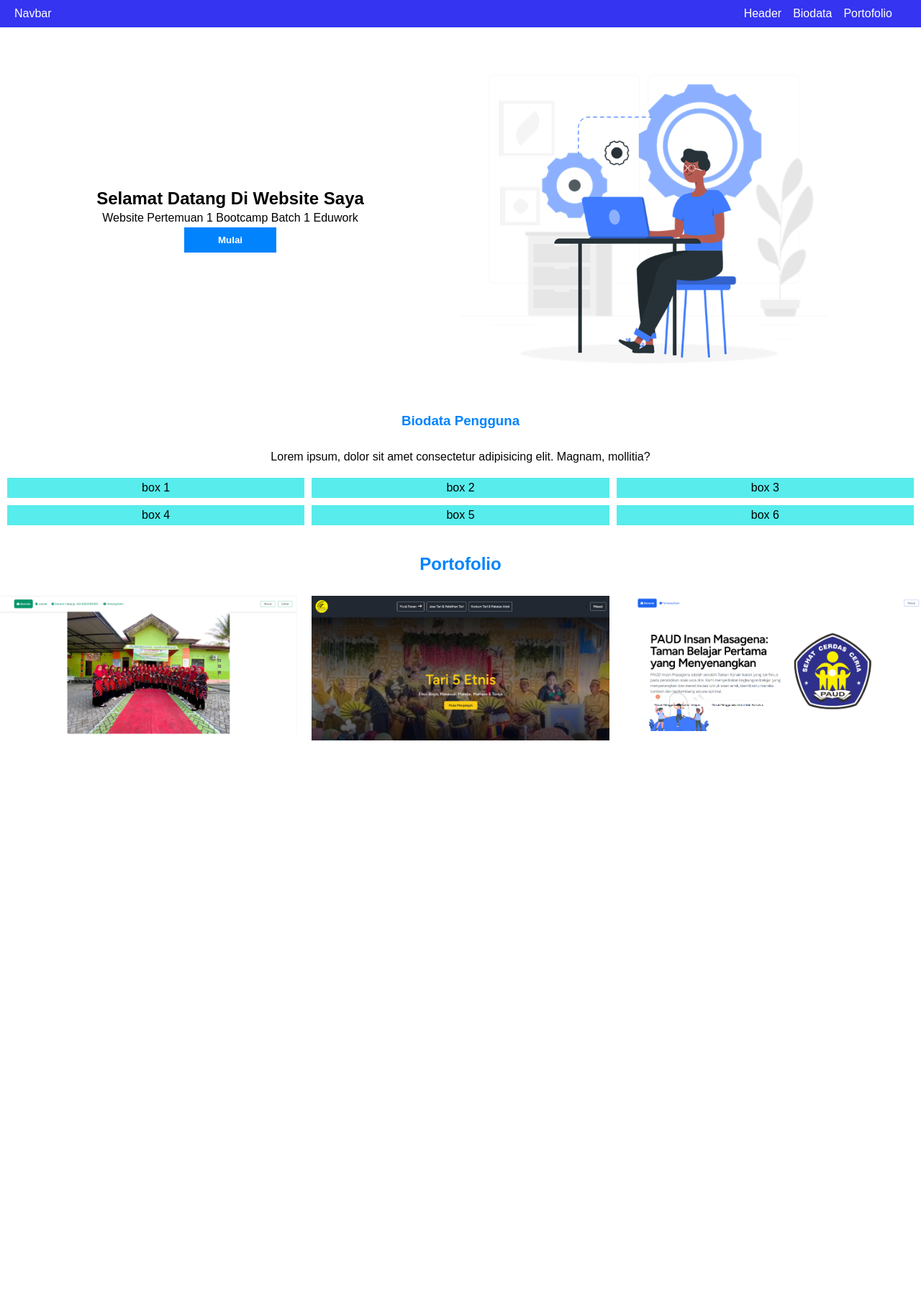
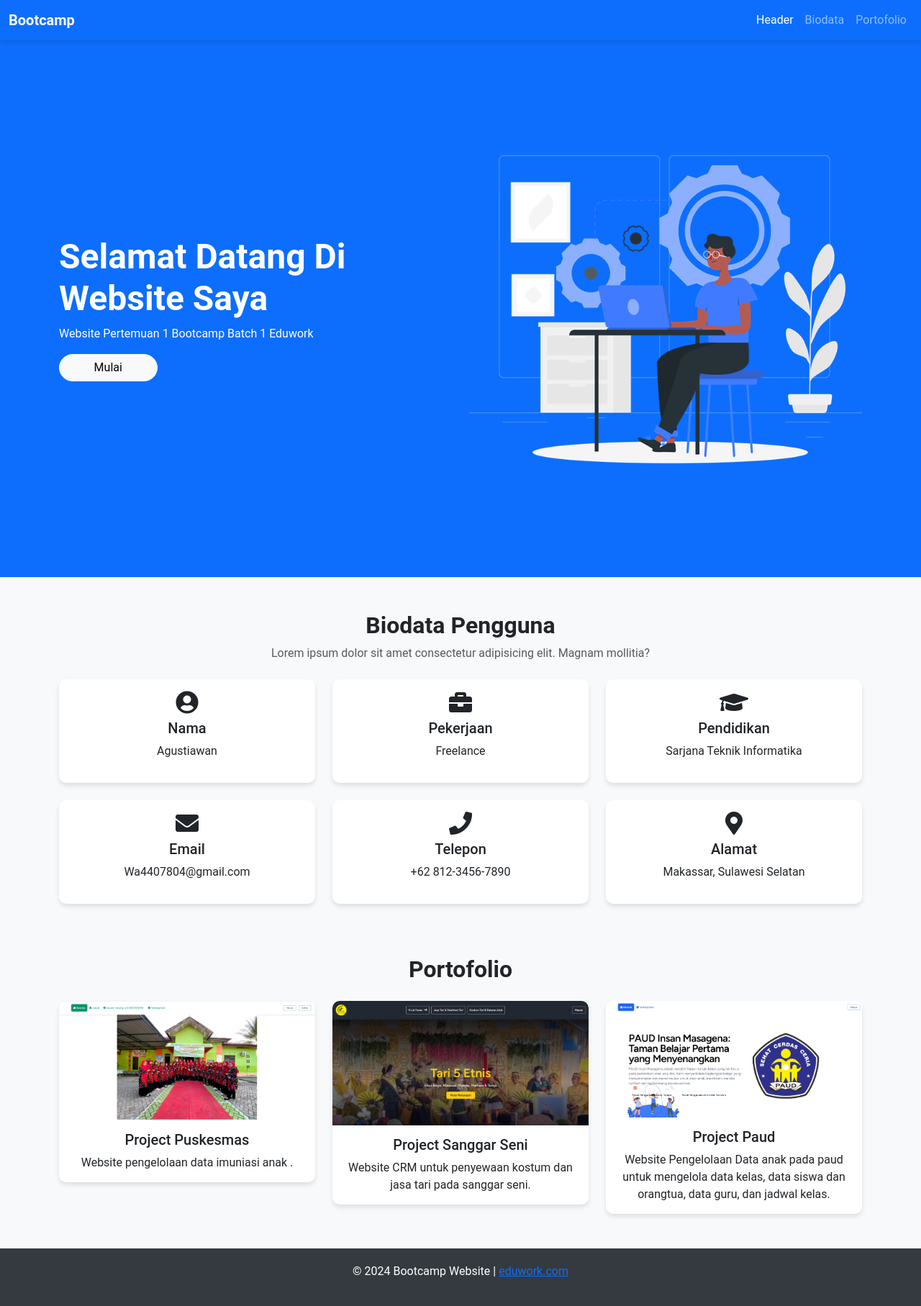
Before and after one commit to agustiawan5209/Bootcamp-eduwork, a PHP site: page / in a window 1280 px wide. Shown: the whole page at 72% size. Before the commit the page ends 1029 px from the top, so only its background shows below. Run offline with PHP 8.4, Linux system fonts and the light colour scheme.

Commit message:
Update tugas pertemuan 3 Boostrap

```diff
--- a/index.html
+++ b/index.html
@@ -4,70 +4,239 @@
 <head>
     <meta charset="UTF-8">
     <meta name="viewport" content="width=device-width, initial-scale=1.0">
-    <title>Bootcamp</title>
-    <link rel="stylesheet" href="style.css">
+    <title>Modern Bootcamp</title>
+    <link href="https://cdn.jsdelivr.net/npm/bootstrap@5.3.0/dist/css/bootstrap.min.css" rel="stylesheet">
+
+    <!-- Fontawsome -->
+    <link href="https://cdnjs.cloudflare.com/ajax/libs/font-awesome/5.15.4/css/all.min.css" rel="stylesheet">
+
+    <style>
+        body {
+            font-family: 'Roboto', sans-serif;
+            background-color: #f8f9fa;
+        }
+
+        .navbar {
+            box-shadow: 0 4px 6px rgba(0, 0, 0, 0.1);
+        }
+
+        .btn {
+            border-radius: 50px;
+        }
+
+        .section-header {
+            padding: 100px 0;
+            text-align: center;
+            background-color: #0d6efd;
+            color: white;
+        }
+
+        .section-header h1 {
+            font-size: 3rem;
+            font-weight: bold;
+        }
+
+        .card {
+            border: none;
+            border-radius: 10px;
+            box-shadow: 0 4px 6px rgba(0, 0, 0, 0.1);
+            overflow: hidden;
+            transition: transform 0.3s, box-shadow 0.3s;
+        }
+
+        .card:hover {
+            transform: translateY(-10px);
+            box-shadow: 0 6px 12px rgba(0, 0, 0, 0.2);
+        }
+
+        .card img {
+            width: 100%;
+            height: auto;
+        }
+
+        .card-body {
+            padding: 15px;
+        }
+
+        footer {
+            background-color: #343a40;
+            color: #fff;
+            padding: 20px;
+        }
+
+        footer a {
+            color: #0d6efd;
+        }
+    </style>
 </head>
 
 <body>
-
-    <!-- Section 1: Header -->
-    <header class="navbar">
-        <nav>
-            <div class="nav-logo" align="center">Navbar</div>
-            <div class="nav-link" align="right">
-                <a href="#section2">Header</a>
-                <a href="#section3">Biodata</a>
-                <a href="#section4">Portofolio</a>
+    <!-- Navbar -->
+    <nav class="navbar navbar-expand-lg bg-primary navbar-dark">
+        <div class="container-fluid">
+            <a class="navbar-brand fw-bold" href="#">Bootcamp</a>
+            <button class="navbar-toggler" type="button" data-bs-toggle="collapse" data-bs-target="#navbarNav"
+                aria-controls="navbarNav" aria-expanded="false" aria-label="Toggle navigation">
+                <span class="navbar-toggler-icon"></span>
+            </button>
+            <div class="collapse navbar-collapse" id="navbarNav">
+                <ul class="navbar-nav ms-auto">
+                    <li class="nav-item">
+                        <a class="nav-link active" href="#header">Header</a>
+                    </li>
+                    <li class="nav-item">
+                        <a class="nav-link" href="#biodata">Biodata</a>
+                    </li>
+                    <li class="nav-item">
+                        <a class="nav-link" href="#portofolio">Portofolio</a>
+                    </li>
+                </ul>
+            </div>
         </div>
     </nav>
-    </header>
-    <!-- Section 2 : Judul Kiri dan Kanan Gambar -->
 
-    <section id="section2">
-        <div class="header">
-            <div class="header-text">
+    <!-- Section 2: Header -->
+    <section id="header" class="section-header">
+        <div class="container">
+            <div class="row align-items-center">
+                <div class="col-lg-6 text-center text-lg-start">
                     <h1>Selamat Datang Di Website Saya</h1>
                     <p>Website Pertemuan 1 Bootcamp Batch 1 Eduwork</p>
-                <button>Mulai</button>
+                    <button type="button" class="btn w-25 btn-light" data-bs-toggle="modal" data-bs-target="#modalInformation">
+                        Mulai
+                      </button>
                 </div>
-            <div class="header-image">
-                <img src="/image/Header.png" alt="Gambar Placeholder">
+                <div class="col-lg-6">
+                    <img src="/image/Header.png" class="img-fluid" alt="Header Image">
                 </div>
             </div>
-        </d>
+        </div>
+    </section>
 
-        <!-- Section 3 : Biodata dengan 6 Box -->
+    <!-- Section 3: Biodata -->
+    <section id="biodata" class="container my-5">
+        <div class="text-center mb-4">
+            <h2 class="fw-bold">Biodata Pengguna</h2>
+            <p class="text-muted">Lorem ipsum dolor sit amet consectetur adipisicing elit. Magnam mollitia?</p>
+        </div>
+        <div class="row text-center">
+            <div class="col-lg-4 col-md-6 mb-4">
+                <div class="card p-3">
+                    <i class="fas fa-user-circle fa-2x mb-2"></i>
+                    <h5 class="card-title">Nama</h5>
+                    <p>Agustiawan</p>
+                </div>
+            </div>
+            <div class="col-lg-4 col-md-6 mb-4">
+                <div class="card p-3">
+                    <i class="fas fa-briefcase fa-2x mb-2"></i>
+                    <h5 class="card-title">Pekerjaan</h5>
+                    <p>Freelance</p>
+                </div>
+            </div>
+            <div class="col-lg-4 col-md-6 mb-4">
+                <div class="card p-3">
+                    <i class="fas fa-graduation-cap fa-2x mb-2"></i>
+                    <h5 class="card-title">Pendidikan</h5>
+                    <p>Sarjana Teknik Informatika</p>
+                </div>
+            </div>
+            <div class="col-lg-4 col-md-6 mb-4">
+                <div class="card p-3">
+                    <i class="fas fa-envelope fa-2x mb-2"></i>
+                    <h5 class="card-title">Email</h5>
+                    <p>Wa4407804@gmail.com</p>
+                </div>
+            </div>
+            <div class="col-lg-4 col-md-6 mb-4">
+                <div class="card p-3">
+                    <i class="fas fa-phone fa-2x mb-2"></i>
+                    <h5 class="card-title">Telepon</h5>
+                    <p>+62 812-3456-7890</p>
+                </div>
+            </div>
+            <div class="col-lg-4 col-md-6 mb-4">
+                <div class="card p-3">
+                    <i class="fas fa-map-marker-alt fa-2x mb-2"></i>
+                    <h5 class="card-title">Alamat</h5>
+                    <p>Makassar, Sulawesi Selatan</p>
+                </div>
+            </div>
+        </div>
+
+    </section>
+
+    <!-- Section 4: Portofolio -->
+    <section id="section4" class="container my-5">
+        <div class="text-center mb-4">
+            <h2 class="fw-bold">Portofolio</h2>
+        </div>
+        <div class="row">
+            <div class="col-md-4">
+                <div class="card">
+                    <img src="/image/pf (1).png" alt="Portofolio 1" class="card-img-top">
+                    <div class="card-body text-center">
+                        <h5 class="card-title">Project Puskesmas</h5>
+                        <p class="card-text">Website pengelolaan data imuniasi anak .</p>
+                    </div>
+                </div>
+            </div>
+            <div class="col-md-4">
+                <div class="card">
+                    <img src="/image/pf (2).png" alt="Portofolio 2" class="card-img-top">
+                    <div class="card-body text-center">
+                        <h5 class="card-title">Project Sanggar Seni</h5>
+                        <p class="card-text">Website CRM untuk penyewaan kostum dan jasa tari pada sanggar seni.</p>
+                    </div>
+                </div>
+            </div>
+            <div class="col-md-4">
+                <div class="card">
+                    <img src="/image/pf (3).png" alt="Portofolio 3" class="card-img-top">
+                    <div class="card-body text-center">
+                        <h5 class="card-title">Project Paud</h5>
+                        <p class="card-text">Website Pengelolaan Data anak pada paud untuk mengelola data kelas, data siswa dan orangtua, data guru, dan jadwal kelas.</p>
+                    </div>
+                </div>
+            </div>
+        </div>
+    </section>
 
 
-        <table id="section3" cellspacing="10">
-            <tr>
-                <td colspan="3">
-                    <h3>Biodata Pengguna</h3>
-                    <p>Lorem ipsum, dolor sit amet consectetur adipisicing elit. Magnam, mollitia?</p>
-                </td>
-            </tr>
-            <tr>
-                <td align="center">box 1</td>
-                <td align="center">box 2</td>
-                <td align="center">box 3</td>
-            </tr>
-            <tr>
-                <td align="center">box 4</td>
-                <td align="center">box 5</td>
-                <td align="center">box 6</td>
-            </tr>
-        </table>
+    <!-- Modal Information -->
+    <div class="modal fade" id="modalInformation" data-bs-backdrop="static" data-bs-keyboard="false" tabindex="-1"
+        aria-labelledby="modalInformationLabel" aria-hidden="true">
+        <div class="modal-dialog">
+            <div class="modal-content">
+                <div class="modal-header">
+                    <h5 class="modal-title" id="introModalLabel">Perkenalan Diri</h5>
+                    <button type="button" class="btn-close" data-bs-dismiss="modal" aria-label="Close"></button>
+                </div>
+                <div class="modal-body text-center">
+                    <i class="fas fa-laptop-code fa-3x mb-3"></i>
+                    <h4>Halo, Saya Agustiawan Biasa dipanggil Wawan</h4>
+                    <p>Saya adalah seorang programmer dengan pengalaman dalam pengembangan web dan aplikasi. Saya memiliki keahlian di berbagai bahasa pemrograman seperti HTML, CSS, JavaScript, dan PHP. Tujuan saya adalah menciptakan solusi yang efisien dan inovatif untuk kebutuhan teknologi Anda.</p>
+                </div>
+                <div class="modal-footer">
+                    <button type="button" class="btn w-auto btn-secondary" data-bs-dismiss="modal">Tutup</button>
+                </div>
+            </div>
+        </div>
+    </div>
 
-        <!-- Section 4 : Porotfolio -->
+    <!-- End Modal Information -->
+    <!-- Footer -->
+    <footer class="text-center">
+        <p>© 2024 Bootcamp Website | <a href="#">eduwork.com</a></p>
+    </footer>
 
-        <section id="section4">
-            <h2 >Portofolio</h2>
-            <div class="portofolio">
-                <div class="portofolio1"><img src="/image/pf (1).png" alt="" class="portofolio-image"></div>
-                <div class="portofolio2"><img src="/image/pf (2).png" alt="" class="portofolio-image"></div>
-                <div class="portofolio3"><img src="/image/pf (3).png" alt="" class="portofolio-image"></div>
-            </div>
-        </section>
+    <!-- Jquery -->
+    <script src="https://code.jquery.com/jquery-3.7.1.js"
+        integrity="sha256-eKhayi8LEQwp4NKxN+CfCh+3qOVUtJn3QNZ0TciWLP4=" crossorigin="anonymous"></script>
+    <!-- Bootstrap JS -->
+    <script src="https://cdn.jsdelivr.net/npm/bootstrap@5.3.0/dist/js/bootstrap.bundle.min.js"></script>
+
+
 </body>
 
 </html>
--- a/style.css
+++ b/style.css
@@ -6,6 +6,7 @@
 
 body {
     width: 100%;
+    margin-bottom: 50px;
 }
 
 .navbar {
@@ -116,9 +117,12 @@ body {
 #section3 tr:not(:first-child) td {
     text-align: center;
     margin-bottom: 1em;
-    padding: 5px;
+    padding: 20px;
     margin: 10px;
-    background-color: rgb(88, 236, 236);
+    background-color: rgb(226, 232, 232);
+    border: #040404;
+    border-radius: 20px;
+
 }
 
 /* section4 portfolio */
@@ -126,6 +130,8 @@ body {
 #section4 {
     width: 100%;
     margin-top: 30px;
+    margin-bottom: 50px;
+
 }
 
 #section4 h2 {
@@ -147,6 +153,8 @@ body {
 
 #section4 .portofolio-image {
     width: 100%;
+    border-radius: 20px;
+    box-shadow:4px 6px 10px 0px rgb(37, 37, 37);
 }
 
 @media (max-width: 768px) {
```
Lines whose indentation alone changed are shown as unchanged.
